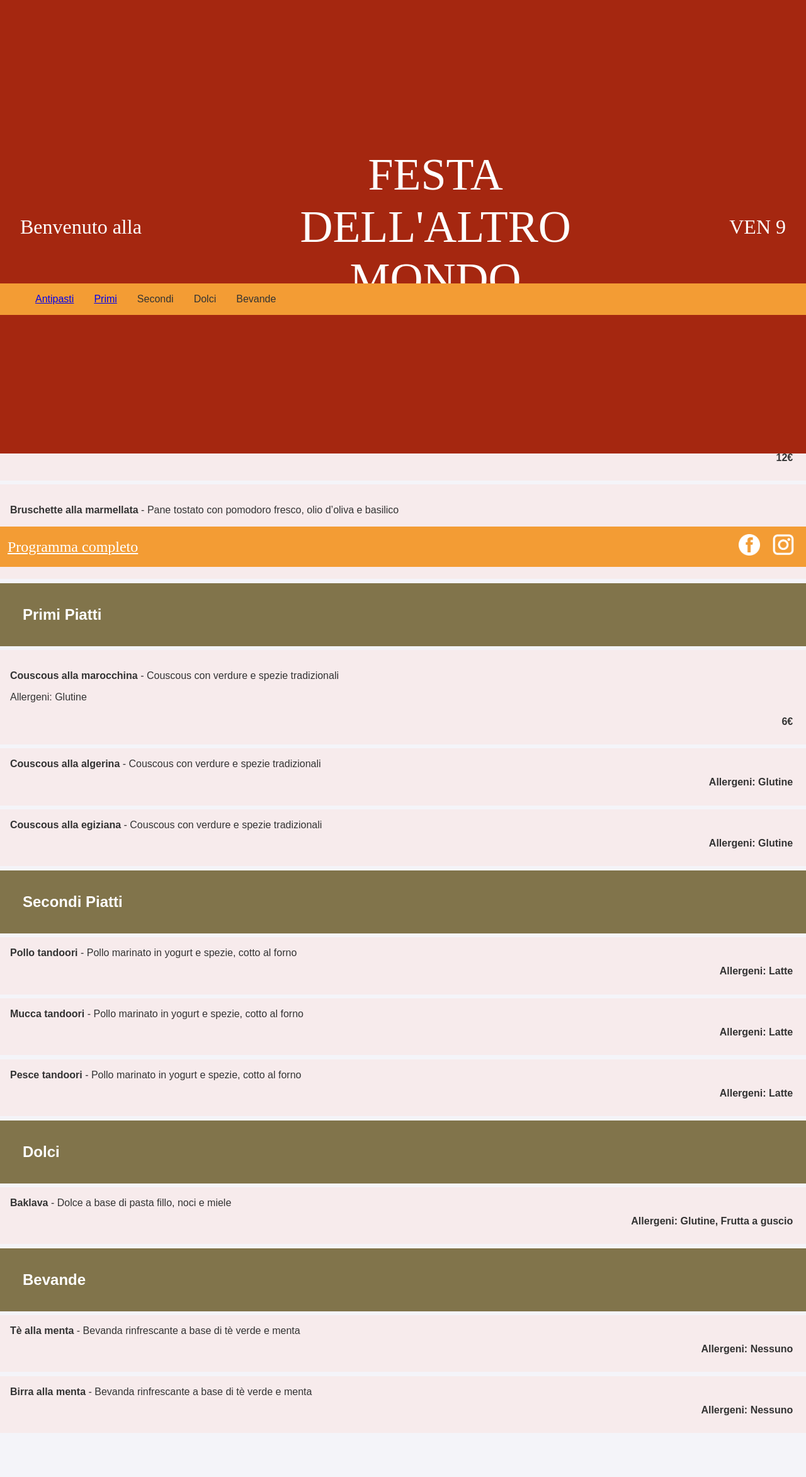
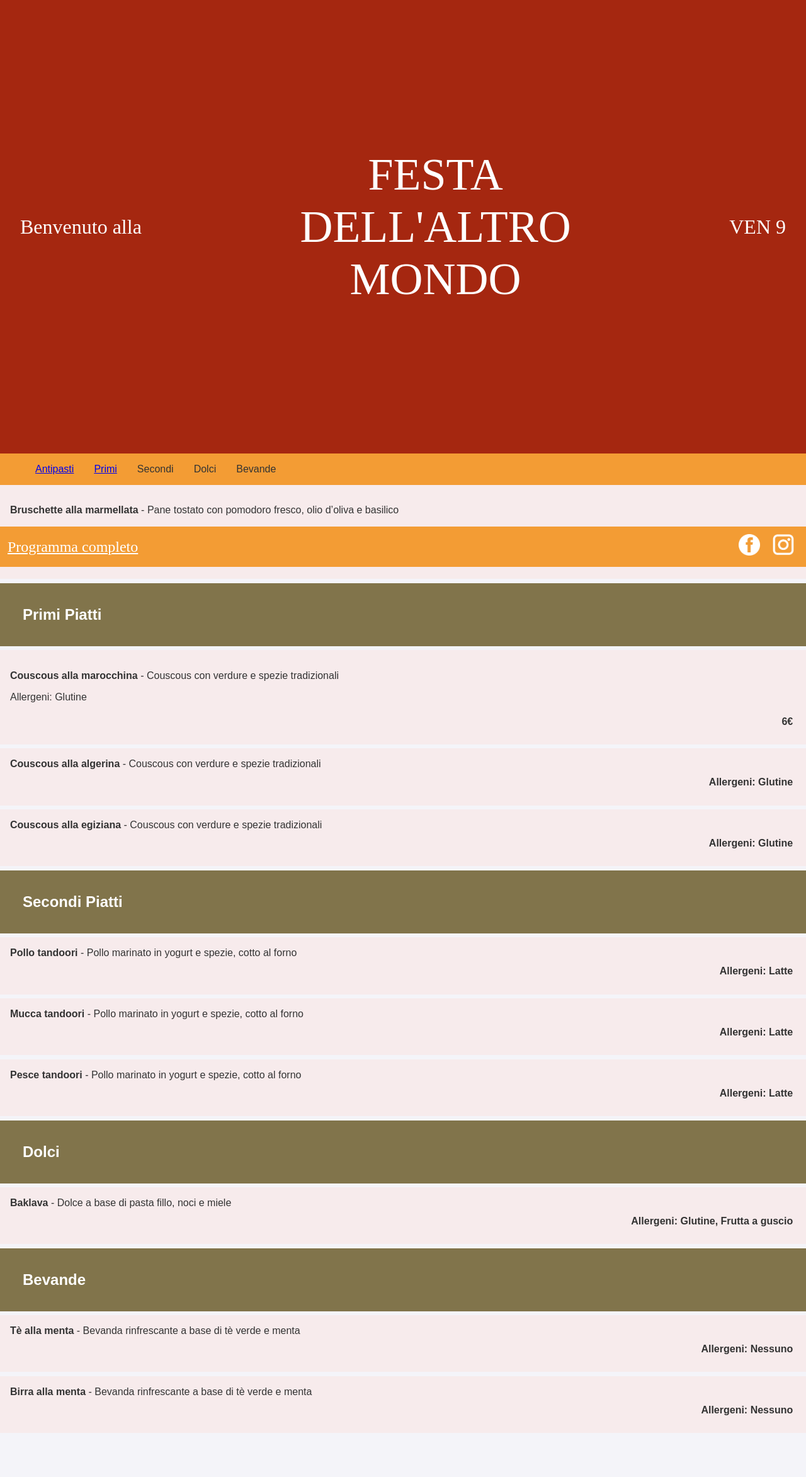
Before and after one commit to isottipietro/menu-altro-mondo, a Jekyll site: the page built from index.md, in a window 1280 px wide. Shown: the whole page at 63% size. Built offline with Jekyll 4.4.1, drawn with Linux system fonts in a browser that asks for light colours; some web fonts are replaced.

Commit message:
some changes

```diff
--- a/_includes/menu.html
+++ b/_includes/menu.html
@@ -1,6 +1,6 @@
 <div class="menu">
     <ul><a href="#antipasti">Antipasti</a></ul>
-    <ul><a href="#primi">Primi</a></ul>
+    <ul><a href="#primi-piatti">Primi</a></ul>
     <ul>Secondi</ul>
     <ul>Dolci</ul>
     <ul>Bevande</ul>
--- a/assets/css/style.css
+++ b/assets/css/style.css
@@ -158,7 +158,7 @@ img {
 
 @keyframes menu-traspose {
 	from {
-		top: 50vh;
+		top: 80vh;
 	}
 	to {
         top: 10vh;
@@ -167,7 +167,7 @@ img {
 
 menu {
     position: sticky;
-    top: 90vh;
+    top: 80vh;
     background-color: #f39c34;
     animation: menu-traspose linear forwards;
 	animation-timeline: scroll();
```
